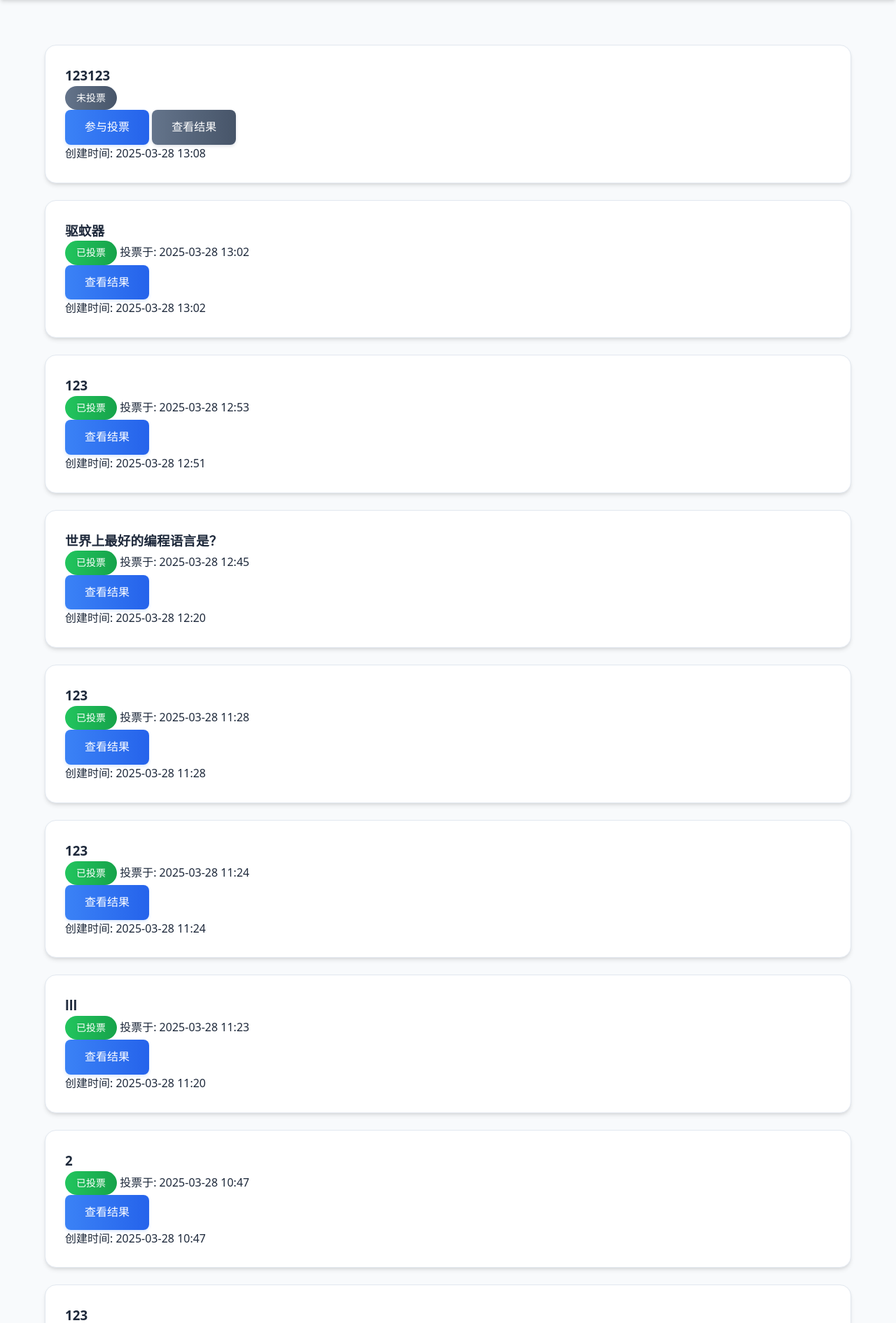
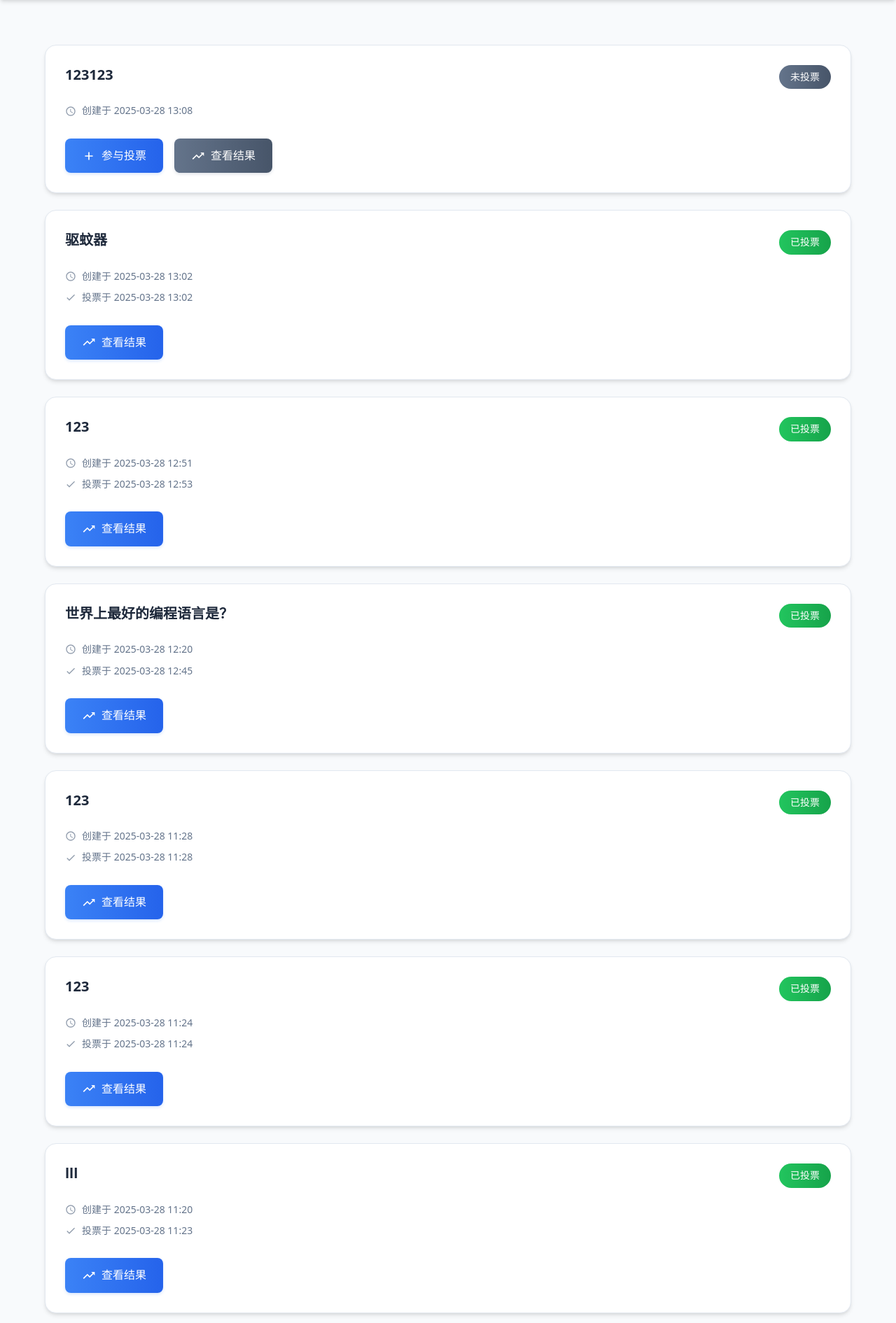
Before and after one commit to AllpickMode/vote, a Flask app: page / in a window 1280 px wide. Shown: the part 73-1964 px from the top of the page at 70% size. Run offline with Flask 3, Linux system fonts and the light colour scheme; data comes from the database, SQL or seed files in the repository; some libraries are stand-ins or nearby versions.

Commit message:
优化主页样式

```diff
--- a/static/style.css
+++ b/static/style.css
@@ -374,6 +374,85 @@ label {
 .polls-list {
     display: grid;
     gap: 1.5rem;
+    margin-top: 2rem;
+}
+
+/* 投票项目卡片样式 */
+.poll-item {
+    background: white;
+    padding: 1.75rem;
+    border-radius: var(--radius-lg);
+    box-shadow: var(--shadow);
+    transition: var(--transition);
+    border: 1px solid var(--border);
+    display: flex;
+    flex-direction: column;
+    gap: 1.25rem;
+}
+
+.poll-item:hover {
+    transform: translateY(-2px);
+    box-shadow: var(--shadow-lg);
+    border-color: var(--primary-light);
+}
+
+/* 投票标题区域 */
+.poll-header {
+    display: flex;
+    justify-content: space-between;
+    align-items: flex-start;
+    gap: 1rem;
+}
+
+.poll-title {
+    font-size: 1.25rem;
+    font-weight: 600;
+    color: var(--text);
+    margin: 0;
+    flex: 1;
+    line-height: 1.4;
+}
+
+/* 投票元信息样式 */
+.poll-meta {
+    font-size: 0.875rem;
+    color: var(--text-light);
+}
+
+.poll-timestamps {
+    display: flex;
+    flex-direction: column;
+    gap: 0.5rem;
+}
+
+.created-time, .vote-time {
+    display: flex;
+    align-items: center;
+    gap: 0.5rem;
+}
+
+/* 图标样式 */
+.icon {
+    flex-shrink: 0;
+    opacity: 0.7;
+}
+
+/* 投票操作区域 */
+.poll-actions {
+    display: flex;
+    gap: 1rem;
+    margin-top: 0.5rem;
+}
+
+.poll-actions .btn {
+    display: inline-flex;
+    align-items: center;
+    gap: 0.5rem;
+    padding: 0.75rem 1.5rem;
+}
+
+.poll-actions .btn .icon {
+    opacity: 1;
 }
 
 /* 投票选项样式 */
@@ -607,6 +686,33 @@ label {
         border-color: var(--primary);
     }
 
+    /* 投票标题和元信息深色模式 */
+    .poll-title {
+        color: var(--text);
+    }
+
+    .poll-meta {
+        color: var(--text-light);
+    }
+
+    .icon {
+        opacity: 0.8;
+    }
+
+    .created-time, .vote-time {
+        color: var(--text-light);
+    }
+
+    /* 按钮图标深色模式 */
+    .poll-actions .btn .icon {
+        opacity: 1;
+    }
+
+    /* 投票状态徽章深色模式调整 */
+    .badge {
+        box-shadow: 0 2px 4px rgba(0, 0, 0, 0.2);
+    }
+
     /* 表单元素深色模式 */
     input[type="text"] {
         background: #334155;
--- a/templates/index.html
+++ b/templates/index.html
@@ -6,26 +6,57 @@
     {% if polls %}
         <div class="polls-list">
             {% for poll in polls %}
-                <div class="poll-item {% if poll.has_voted %}voted{% endif %}">
-                    <h3>{{ poll.question }}</h3>
-                    <div class="poll-info">
+                <article class="poll-item {% if poll.has_voted %}voted{% endif %}">
+                    <header class="poll-header">
+                        <h3 class="poll-title">{{ poll.question }}</h3>
                         <span class="badge {% if poll.has_voted %}voted{% else %}not-voted{% endif %}">
                             {{ '已投票' if poll.has_voted else '未投票' }}
                         </span>
+                    </header>
+
+                    <div class="poll-meta">
+                        <div class="poll-timestamps">
+                            <time class="created-time">
+                                <svg class="icon" viewBox="0 0 24 24" width="16" height="16">
+                                    <path fill="currentColor" d="M12 2C6.5 2 2 6.5 2 12s4.5 10 10 10 10-4.5 10-10S17.5 2 12 2zm0 18c-4.4 0-8-3.6-8-8s3.6-8 8-8 8 3.6 8 8-3.6 8-8 8zm.5-13H11v6l5.2 3.2.8-1.3-4.5-2.7V7z"/>
+                                </svg>
+                                创建于 {{ poll.created_at }}
+                            </time>
+                            {% if poll.has_voted %}
+                            <time class="vote-time">
+                                <svg class="icon" viewBox="0 0 24 24" width="16" height="16">
+                                    <path fill="currentColor" d="M9 16.17L4.83 12l-1.42 1.41L9 19 21 7l-1.41-1.41L9 16.17z"/>
+                                </svg>
+                                投票于 {{ poll.vote_time }}
+                            </time>
+                            {% endif %}
+                        </div>
+                    </div>
+
+                    <div class="poll-actions">
                         {% if poll.has_voted %}
-                            <span>投票于: {{ poll.vote_time }}</span>
+                            <a href="{{ url_for('results', poll_id=poll.id) }}" class="btn btn-primary">
+                                <svg class="icon" viewBox="0 0 24 24" width="16" height="16">
+                                    <path fill="currentColor" d="M16 6l2.29 2.29-4.88 4.88-4-4L2 16.59 3.41 18l6-6 4 4 6.3-6.29L22 12V6h-6z"/>
+                                </svg>
+                                查看结果
+                            </a>
+                        {% else %}
+                            <a href="{{ url_for('vote', poll_id=poll.id) }}" class="btn btn-primary">
+                                <svg class="icon" viewBox="0 0 24 24" width="16" height="16">
+                                    <path fill="currentColor" d="M18 13h-5v5c0 .55-.45 1-1 1s-1-.45-1-1v-5H6c-.55 0-1-.45-1-1s.45-1 1-1h5V6c0-.55.45-1 1-1s1 .45 1 1v5h5c.55 0 1 .45 1 1s-.45 1-1 1z"/>
+                                </svg>
+                                参与投票
+                            </a>
+                            <a href="{{ url_for('results', poll_id=poll.id) }}" class="btn btn-secondary">
+                                <svg class="icon" viewBox="0 0 24 24" width="16" height="16">
+                                    <path fill="currentColor" d="M16 6l2.29 2.29-4.88 4.88-4-4L2 16.59 3.41 18l6-6 4 4 6.3-6.29L22 12V6h-6z"/>
+                                </svg>
+                                查看结果
+                            </a>
                         {% endif %}
                     </div>
-                    <div class="poll-actions">
-                        {% if poll.has_voted %}
-                            <a href="{{ url_for('results', poll_id=poll.id) }}" class="btn btn-primary">查看结果</a>
-                        {% else %}
-                            <a href="{{ url_for('vote', poll_id=poll.id) }}" class="btn btn-primary">参与投票</a>
-                            <a href="{{ url_for('results', poll_id=poll.id) }}" class="btn btn-secondary">查看结果</a>
-                        {% endif %}
-                    </div>
-                    <time>创建时间: {{ poll.created_at }}</time>
-                </div>
+                </article>
             {% endfor %}
         </div>
     {% else %}
```
